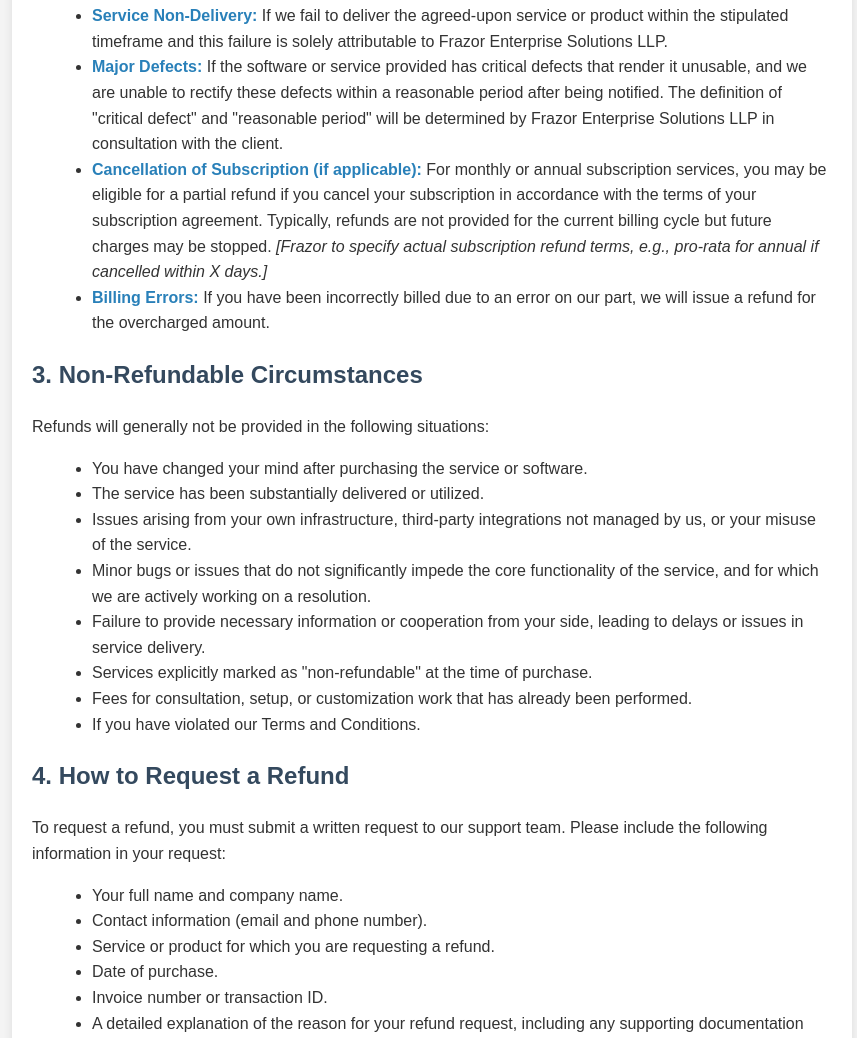
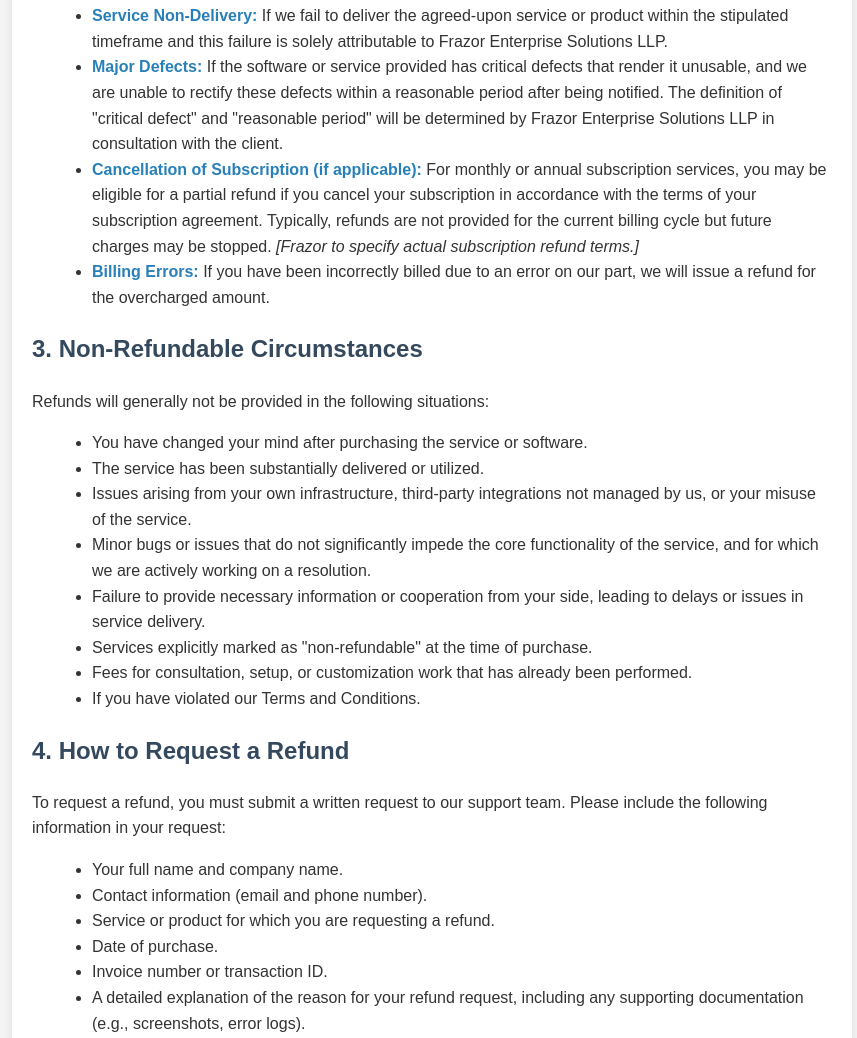
Before and after one commit to frazorenterprise/frazorenterprise.github.io, a plain HTML site: page refund-policy.html in a window 1280 px wide. Shown: the part 684-1722 px from the top of the page, without its empty margins (208-1065 px from the left). Drawn offline with Linux system fonts and the light colour scheme.

Commit message:
Update refund-policy.html

```diff
--- a/refund-policy.html
+++ b/refund-policy.html
@@ -31,7 +31,7 @@
         <ul>
             <li><strong>Service Non-Delivery:</strong> If we fail to deliver the agreed-upon service or product within the stipulated timeframe and this failure is solely attributable to Frazor Enterprise Solutions LLP.</li>
             <li><strong>Major Defects:</strong> If the software or service provided has critical defects that render it unusable, and we are unable to rectify these defects within a reasonable period after being notified. The definition of "critical defect" and "reasonable period" will be determined by Frazor Enterprise Solutions LLP in consultation with the client.</li>
-            <li><strong>Cancellation of Subscription (if applicable):</strong> For monthly or annual subscription services, you may be eligible for a partial refund if you cancel your subscription in accordance with the terms of your subscription agreement. Typically, refunds are not provided for the current billing cycle but future charges may be stopped. <em>[Frazor to specify actual subscription refund terms, e.g., pro-rata for annual if cancelled within X days.]</em></li>
+            <li><strong>Cancellation of Subscription (if applicable):</strong> For monthly or annual subscription services, you may be eligible for a partial refund if you cancel your subscription in accordance with the terms of your subscription agreement. Typically, refunds are not provided for the current billing cycle but future charges may be stopped. <em>[Frazor to specify actual subscription refund terms.]</em></li>
             <li><strong>Billing Errors:</strong> If you have been incorrectly billed due to an error on our part, we will issue a refund for the overcharged amount.</li>
         </ul>
 
```
